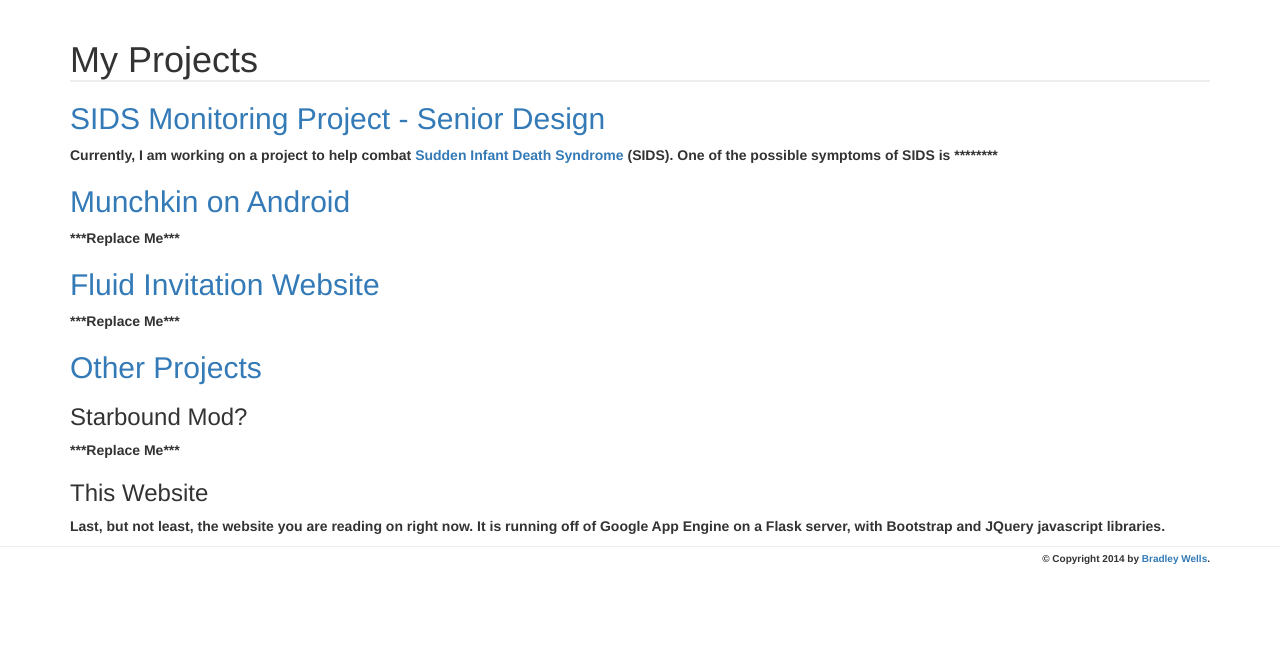
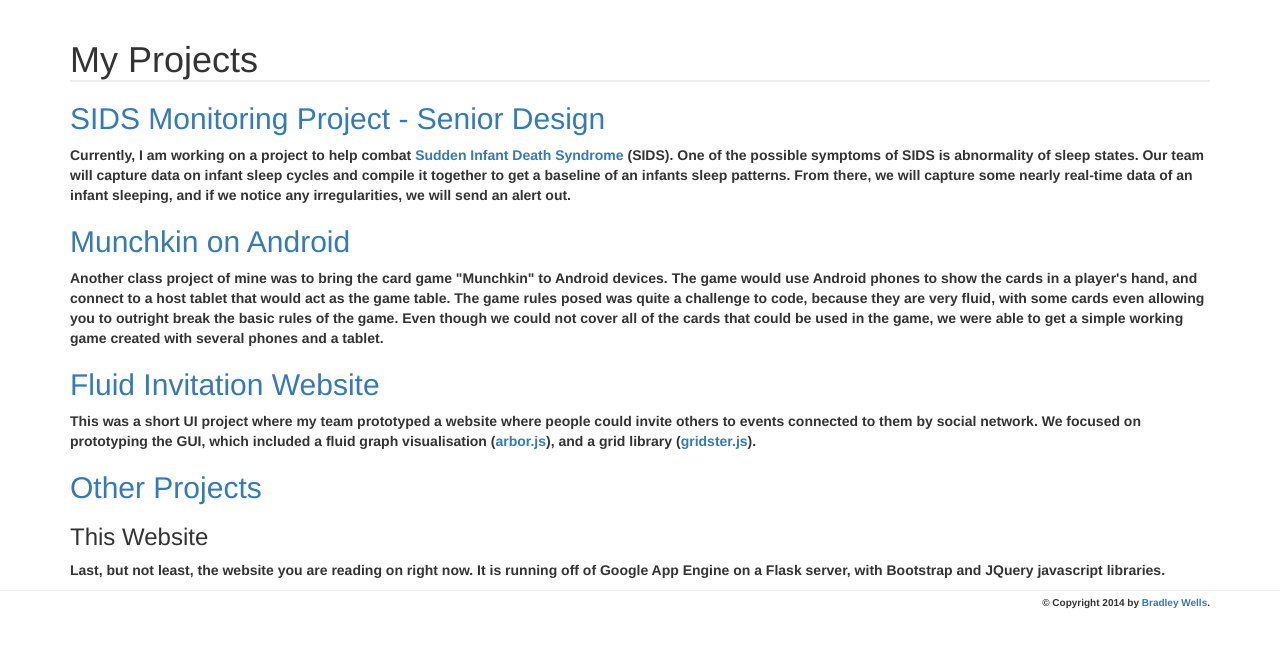
Before and after one commit to BradWells/App_Engine_app, a Flask app: page /projects in a window 1280 px wide. Shown: the part 52-700 px from the top of the page. Run offline with Flask 2, Linux system fonts and the light colour scheme; some libraries are stand-ins or nearby versions.

Commit message:
Added more project content

```diff
--- a/flask_portfolio/src/templates/projects.html
+++ b/flask_portfolio/src/templates/projects.html
@@ -3,14 +3,12 @@
     <!-- projects.html -->
     <h1>My Projects</h1>
     <h2><a name="Senior-Design-Project" style="text-decoration: none">SIDS Monitoring Project - Senior Design</a></h2>
-        <b> Currently, I am working on a project to help combat <a href="http://en.wikipedia.org/wiki/Sudden_infant_death_syndrome">Sudden Infant Death Syndrome</a> (SIDS).  One of the possible symptoms of SIDS is ********
+        <b>Currently, I am working on a project to help combat <a href="http://en.wikipedia.org/wiki/Sudden_infant_death_syndrome">Sudden Infant Death Syndrome</a> (SIDS).  One of the possible symptoms of SIDS is abnormality of sleep states.  Our team will capture data on infant sleep cycles and compile it together to get a baseline of an infants sleep patterns.  From there, we will capture some nearly real-time data of an infant sleeping, and if we notice any irregularities, we will send an alert out.</b>
     <h2><a name="Munchkin-on-Android" style="text-decoration: none">Munchkin on Android</a></h2>
-    <b>***Replace Me***</b>
+        <b>Another class project of mine was to bring the card game "Munchkin" to Android devices.  The game would use Android phones to show the cards in a player's hand, and connect to a host tablet that would act as the game table.  The game rules posed was quite a challenge to code, because they are very fluid, with some cards even allowing you to outright break the basic rules of the game.  Even though we could not cover all of the cards that could be used in the game, we were able to get a simple working game created with several phones and a tablet.</b>
     <h2><a name="Fluid-Invitation-Website" style="text-decoration: none">Fluid Invitation Website</a></h2>
-    <b>***Replace Me***</b>
+        <b>This was a short UI project where my team prototyped a website where people could invite others to events connected to them by social network.  We focused on prototyping the GUI, which included a fluid graph visualisation (<a href="http://arborjs.org/">arbor.js</a>), and a grid library (<a href="http://gridster.net/">gridster.js</a>).</b>
     <h2><a name="Other-Projects" style="text-decoration: none">Other Projects</a></h2>
-    <h3>Starbound Mod?</h3>
-    <b>***Replace Me***</b>
-    <h3>This Website</h3>
-    <b>Last, but not least, the website you are reading on right now.  It is running off of Google App Engine on a Flask server, with Bootstrap and JQuery javascript libraries.
+        <h3>This Website</h3>
+        <b>Last, but not least, the website you are reading on right now.  It is running off of Google App Engine on a Flask server, with Bootstrap and JQuery javascript libraries.
 {% endblock %}
```
